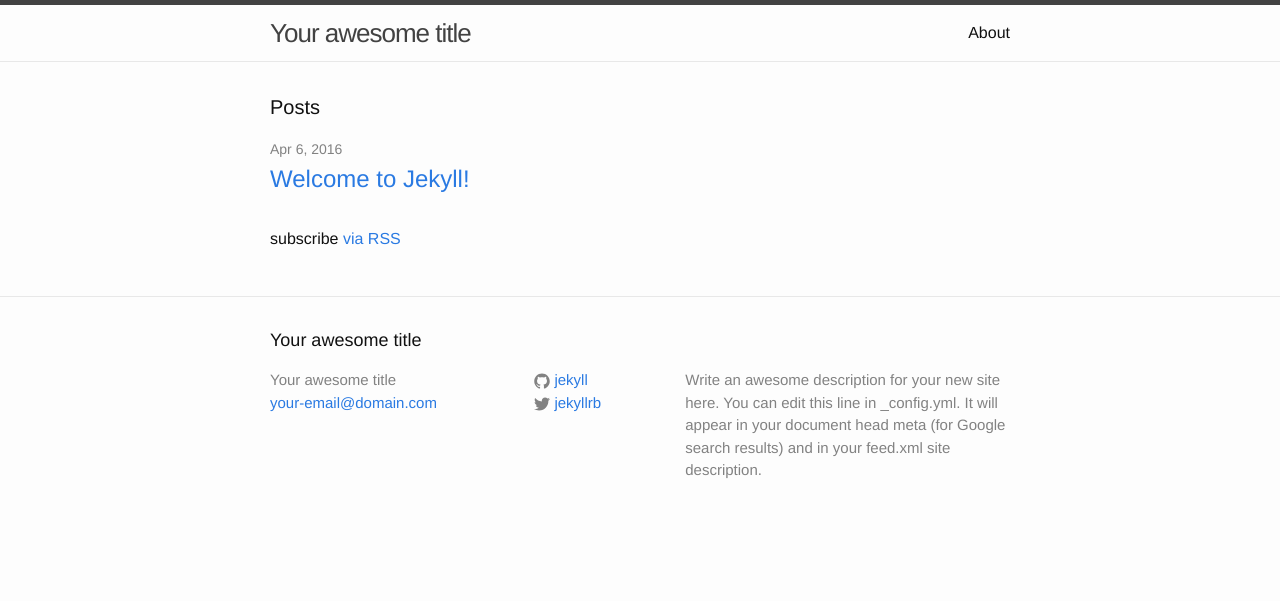
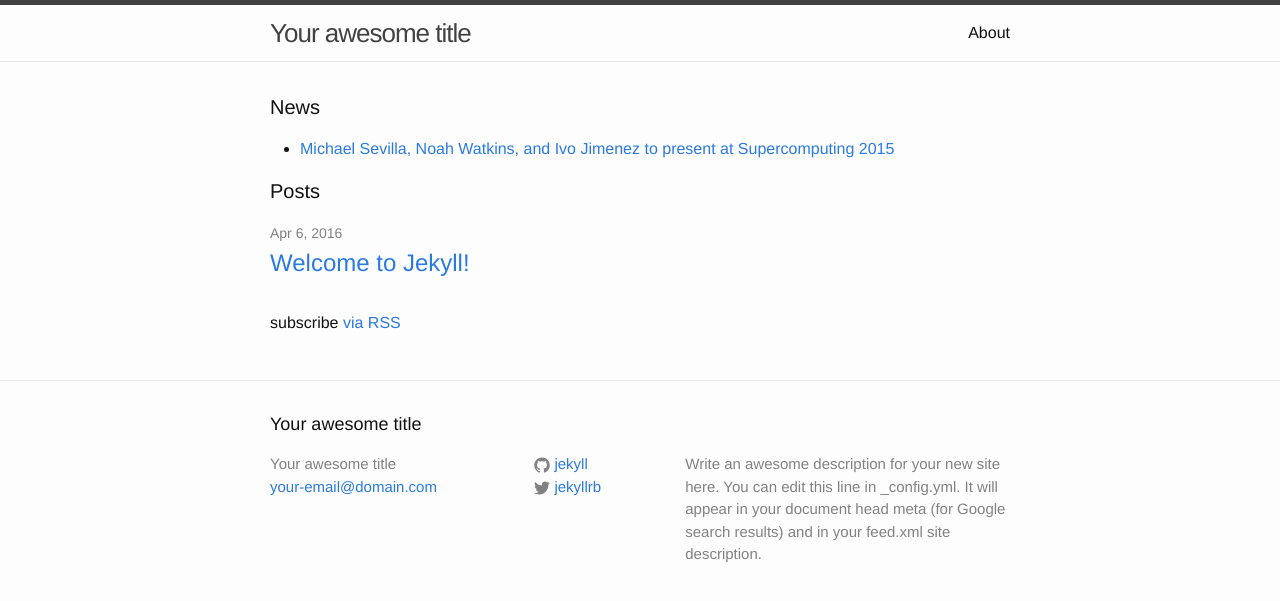
Before and after one commit to systemslab/systemslab.github.io, a Jekyll site: the page built from index.html, in a window 1280 px wide. Shown: the top 601 px of the page. Built offline with Jekyll 4.4.1, drawn with Linux system fonts in a browser that asks for light colours; some of the changed lines change nothing that is shown.

Commit message:
news: create a collection for news items
Signed-off-by: Noah Watkins <noahwatkins@gmail.com>

```diff
--- a/_config.yml
+++ b/_config.yml
@@ -19,3 +19,16 @@
 
 # Build settings
 markdown: kramdown
+
+collections:
+  news:
+    output: true
+    permalink: /news/:year/:month/:day/:title.html
+
+defaults:
+  -
+    scope:
+      path: ""
+      type: "news"
+    values:
+      layout: "post"
--- /dev/null
+++ b/_news/2015-10-13-sc15.md
@@ -0,0 +1,21 @@
+---
+title: Michael Sevilla, Noah Watkins, and Ivo Jimenez to present at Supercomputing 2015
+---
+
+PhD student Michael Sevilla will present the paper "Mantle: A Programmable
+Metadata Load Balancer for the Ceph File System" at the Supercomputing
+Conference (SC'15) in Austin, TX on Tuesday, Nov 17th.  Details on the talk
+are available here.  The paper will be available for download after the talk
+here.
+
+PhD student Noah Watkins will present the paper "Automatic and Transparent I/O
+Optimization With Storage Integrated Application Runtime Support" at the
+Parallel Data Storage Workshop (PDSW'15) in Austin, TX on Monday, Nov 16th.
+Details on the talk are available here.  The paper will be available for
+download after the talk here.
+
+PhD student Ivo Jimenez will present the paper "Tackling the Reproducibility
+Problem in Storage Systems Research with Declarative Experiment
+Specifications" at the Parallel Data Storage Workshop (PDSW'15) in Austin, TX
+on Monday, Nov 16th.  Details on the talk are available here.  The paper will
+be available for download after the talk here.
--- a/index.html
+++ b/index.html
@@ -3,6 +3,14 @@ layout: default
 ---
 
 <div class="home">
+
+  <h1 class="page-heading">News</h1>
+  <ul>
+  {% for item in site.news %}
+    <li><a href="{{ item.url }}">{{ item.title }}</a></li>
+  {% endfor %}
+  </ul>
+
 
   <h1 class="page-heading">Posts</h1>
 
```
